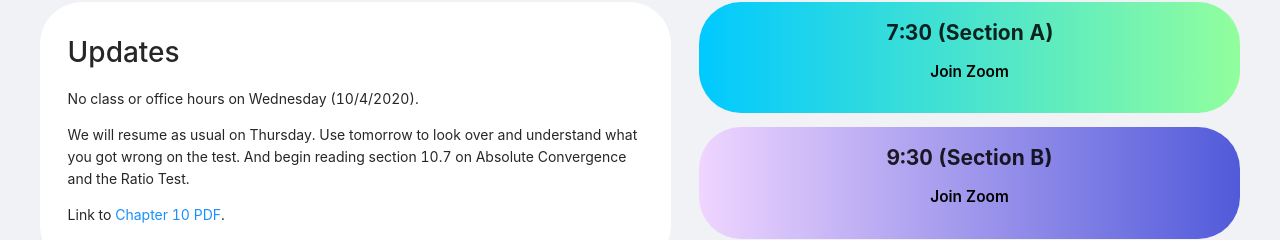
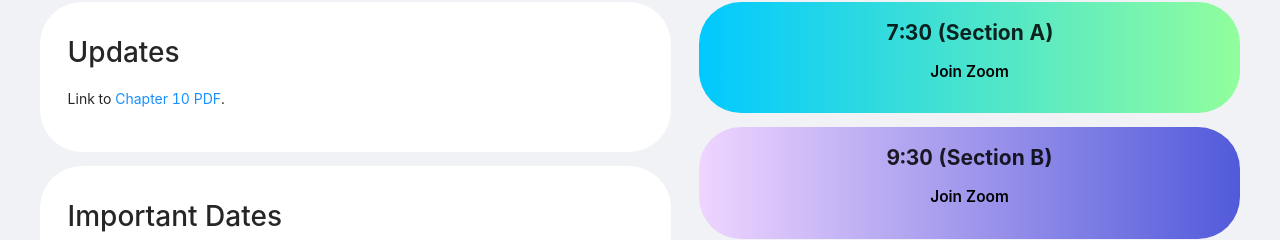
Before and after one commit to garyhtou/DH-Zoom, a React (Create React App) app: page / in a window 1280 px wide. Shown: the part 179-419 px from the top of the page. Built offline with nearby package versions, Linux system fonts and the light colour scheme; no server answers; the database is empty.

Commit message:
removed outdated updates

```diff
--- a/src/config.js
+++ b/src/config.js
@@ -3,12 +3,6 @@ import { Tooltip } from "antd";
 
 const updates = (
 	<>
-		<p>No class or office hours on Wednesday (10/4/2020).</p>
-		<p>
-			We will resume as usual on Thursday. Use tomorrow to look over and
-			understand what you got wrong on the test. And begin reading section 10.7
-			on Absolute Convergence and the Ratio Test.
-		</p>
 		<p>
 			Link to{" "}
 			<Tooltip title="Thanks Haashim!">
@@ -29,7 +23,7 @@ const updates = (
 // dateOnly will not show the hours/minutes
 const dates = [
 	{
-		task: 'WAMAP - 10.7 Absolute Convergence and the Ratio Test',
+		task: "WAMAP - 10.7 Absolute Convergence and the Ratio Test",
 		date: 1604811600,
 		dateOnly: false,
 	},
```
